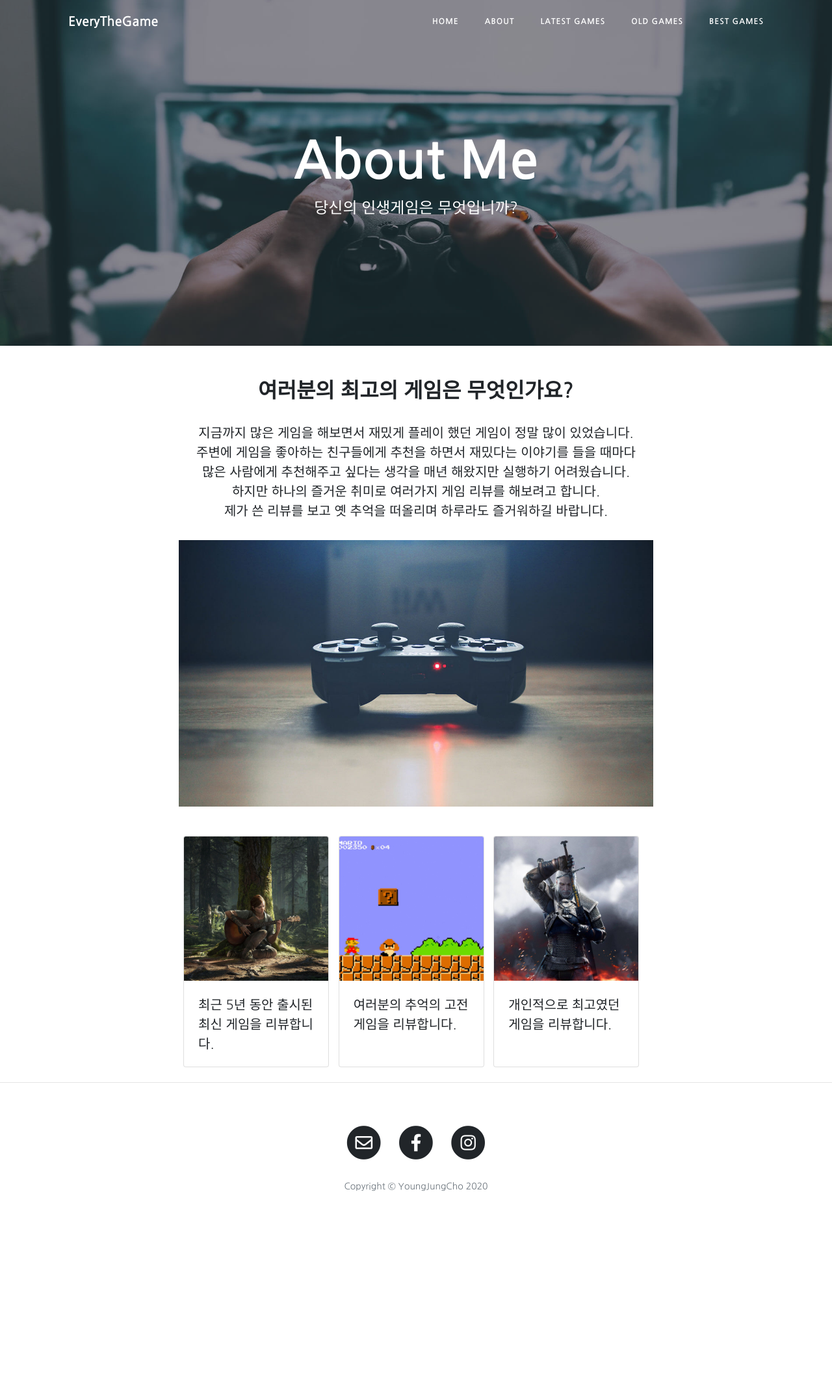
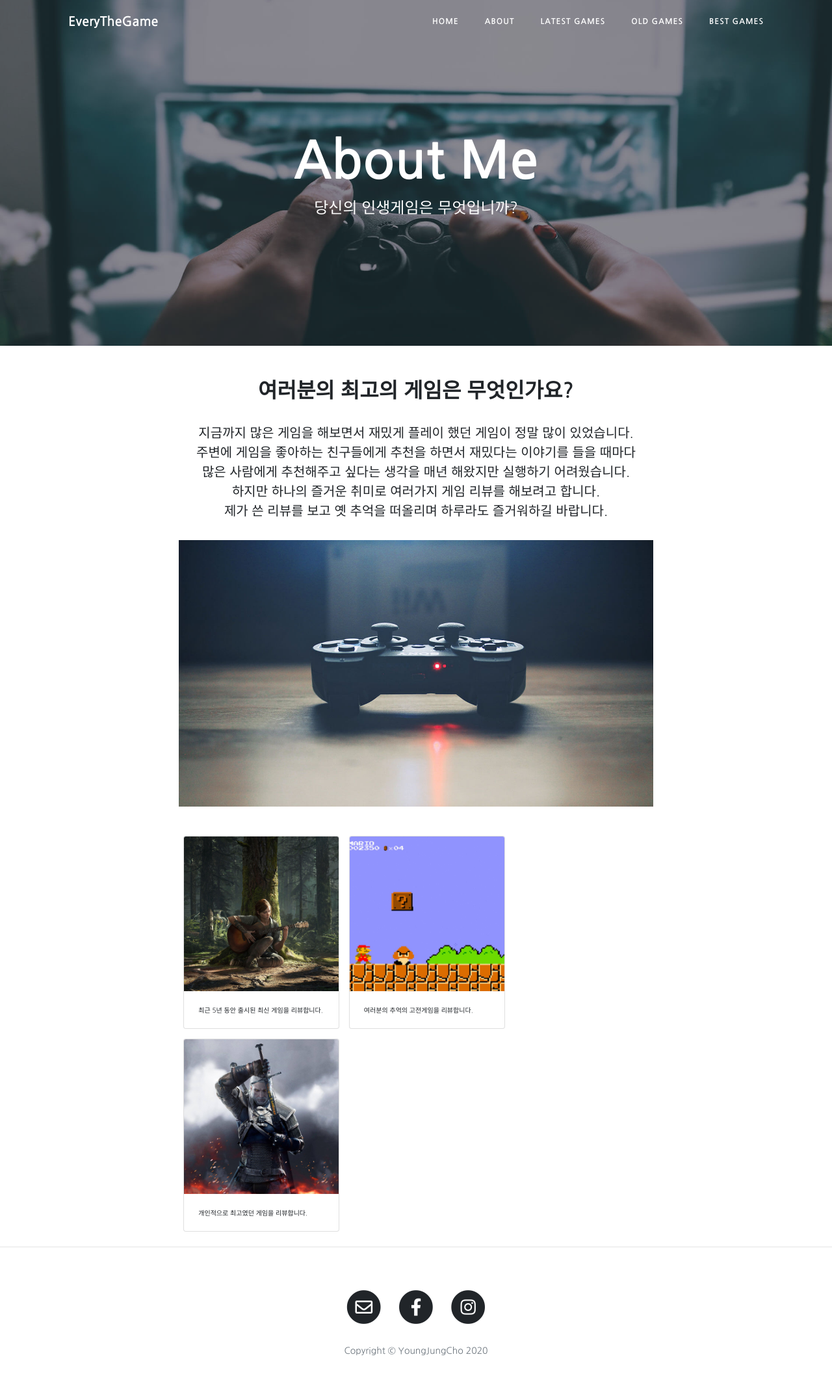
Before and after one commit to youngjungcho/everythegame88, a Jekyll site: the page built from about.html, in a window 1280 px wide. Shown: the whole page at 65% size. Built offline with Jekyll 4.4.1, drawn with Linux system fonts in a browser that asks for light colours; before the commit the page ends 1901 px from its top, so only the background shows below that.

Commit message:
Update about.html

```diff
--- a/about.html
+++ b/about.html
@@ -22,6 +22,7 @@ background: '/img/bg-about.jpg'
 
   .card-text {
     margin: 1%;
+    font-size: 10px;
   }
 </style>
 
@@ -43,19 +44,19 @@ background: '/img/bg-about.jpg'
     <div id="information02">
         <div class="container">
           <div class="row">
-            <div class="card" style="width: 14rem;">
+            <div class="card" style="width: 15rem;">
               <img src="/img/bg01.jpg" class="card-img-top" alt="최신게임">
               <div class="card-body">
                 <p class="card-text">최근 5년 동안 출시된 최신 게임을 리뷰합니다.</p>
               </div>
             </div>
-            <div class="card" style="width: 14rem;">
+            <div class="card" style="width: 15rem;">
               <img src="/img/bg02.jpg" class="card-img-top" alt="고전게임">
               <div class="card-body">
                 <p class="card-text">여러분의 추억의 고전게임을 리뷰합니다.</p>
               </div>
             </div>
-            <div class="card" style="width: 14rem;">
+            <div class="card" style="width: 15rem;">
               <img src="/img/bg03.jpg" class="card-img-top" alt="베스트게임">
               <div class="card-body">
                 <p class="card-text">개인적으로 최고였던 게임을 리뷰합니다.</p>
```
